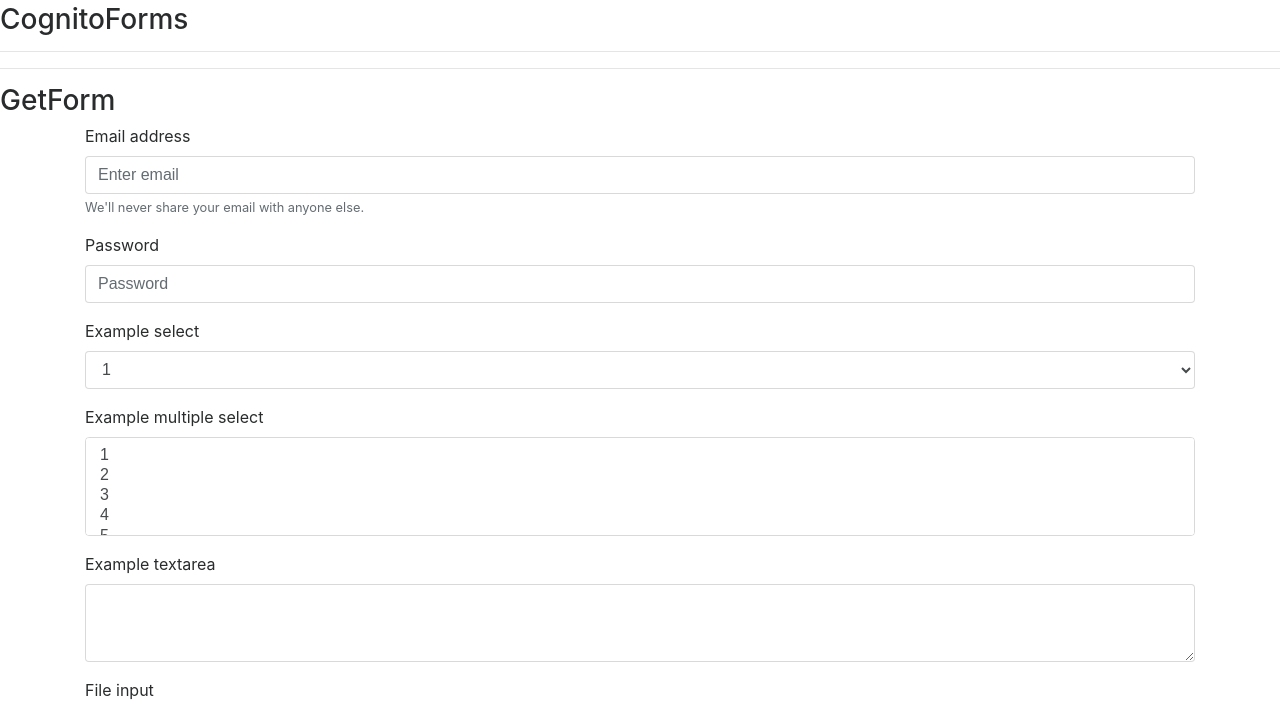
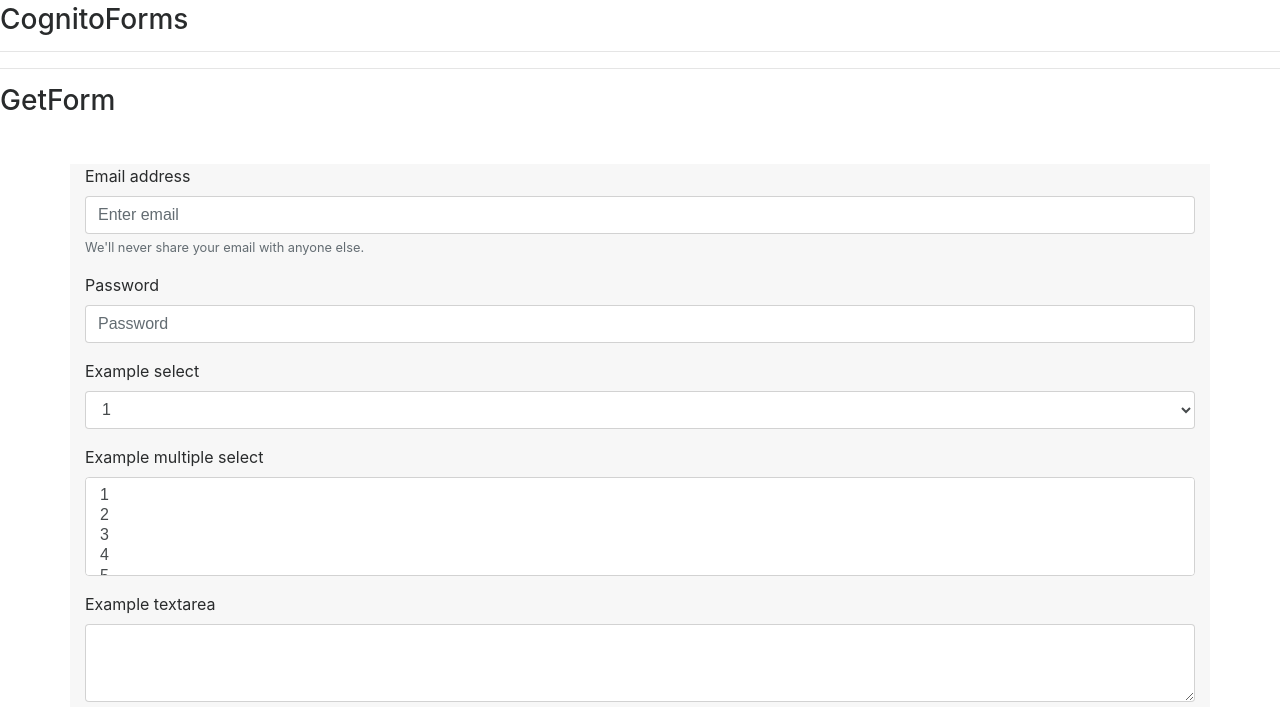
Before and after one commit to leono286/formtest, a plain HTML site: page index.html in a window 1280 px wide. Shown: the part 48-755 px from the top of the page. Drawn offline with nearby package versions, Linux system fonts and the light colour scheme; a script that the page names is missing.

Commit message:
margin added

```diff
--- a/index.html
+++ b/index.html
@@ -24,7 +24,7 @@
 
 
 <h3>GetForm</h3>
-<div class="container">
+<div class="container bg-faded my-5">
 <form action="https://getform.org/u/dae39c2f-8ed6-44a0-b510-230e107add70" enctype="multipart/form-data" method="POST">
     <div class="form-group">
       <label for="exampleInputEmail1">Email address</label>
```
